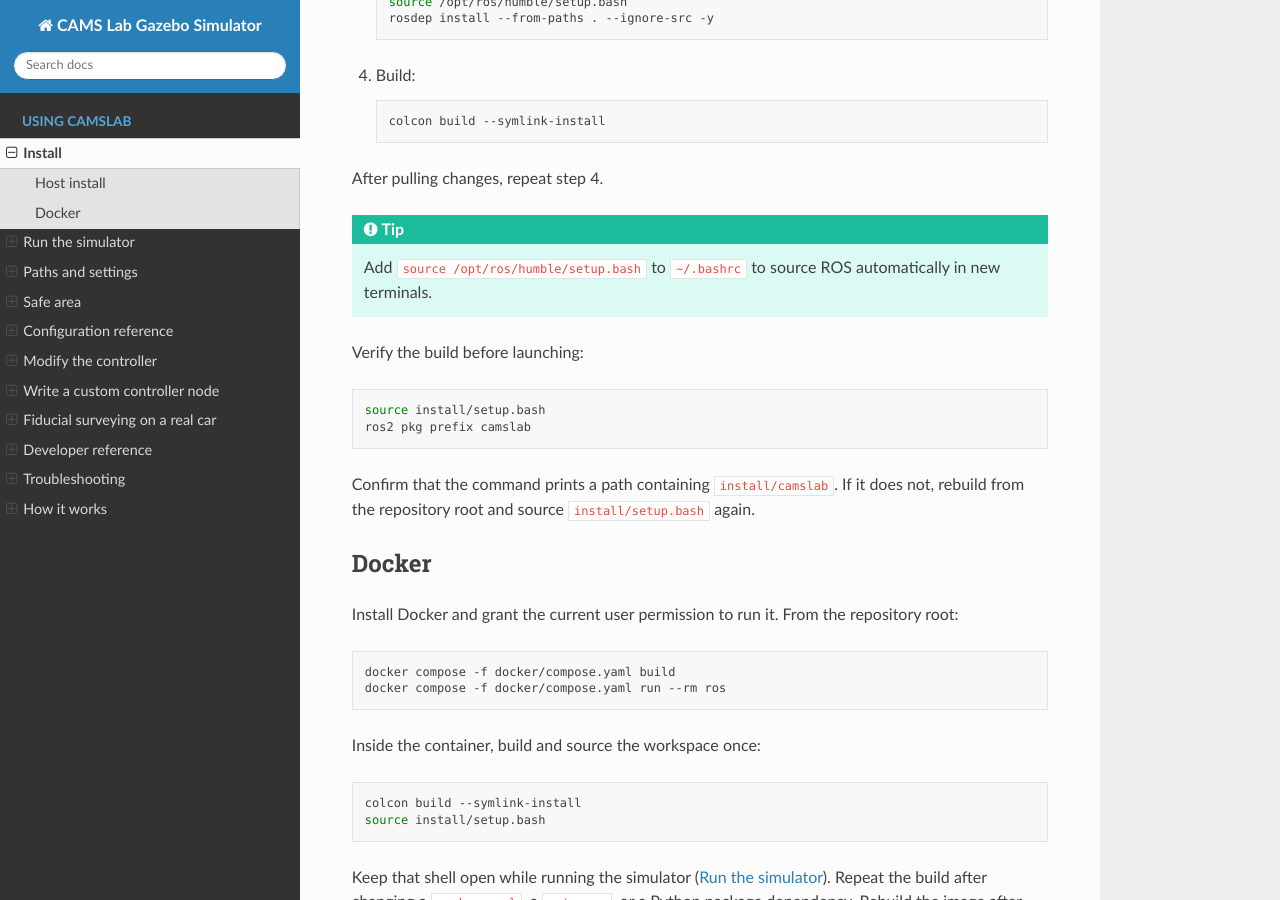
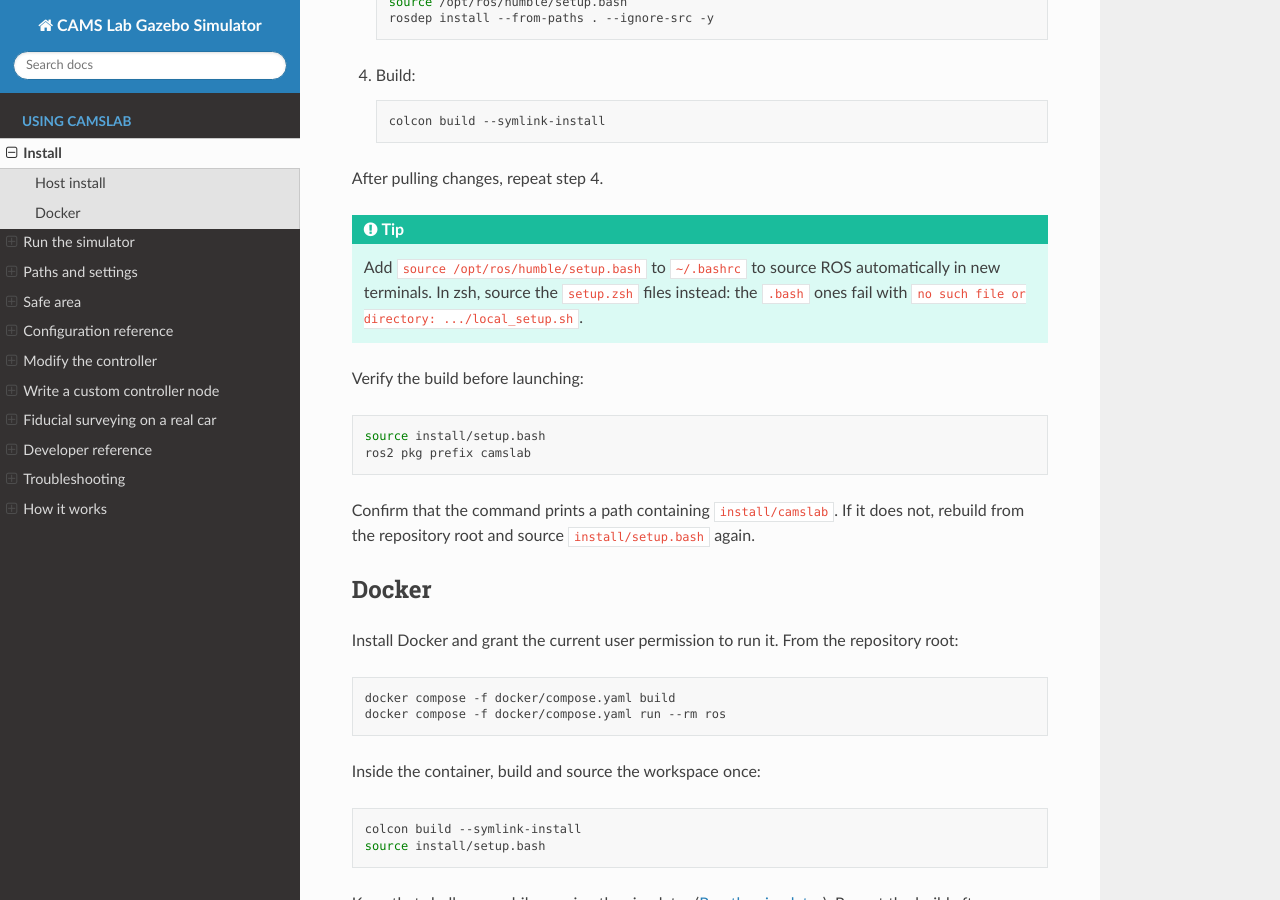
Before and after one commit to aicheye/camslab_ws, a Sphinx documentation site: the page built from docs/install.md, in a window 1280 px wide and 900 px high, scrolled down 639 px. Built offline with Sphinx 7.4.7 and the Read the Docs theme 3.1.0, drawn with Linux system fonts in a browser that asks for light colours.

Commit message:
Tell zsh users to source the setup.zsh files
`source install/setup.bash` from zsh fails with "no such file or
directory: .../local_setup.sh"; the install page says so and names the
zsh files, and the survey page says to put the sourcing and
ROS_DOMAIN_ID in the shell's startup file once.

Co-Authored-By: Claude Fable 5.1 <noreply@anthropic.com>
Claude-Session: https://claude.ai/code/session_013B3SFyydPQ4NCxs85cQjQf

````diff
--- a/docs/install.md
+++ b/docs/install.md
@@ -36,7 +36,9 @@ and Gazebo dependencies inside a container.
 After pulling changes, repeat step 4.
 
 ```{tip}
-Add `source /opt/ros/humble/setup.bash` to `~/.bashrc` to source ROS automatically in new terminals.
+Add `source /opt/ros/humble/setup.bash` to `~/.bashrc` to source ROS automatically in new
+terminals. In zsh, source the `setup.zsh` files instead: the `.bash` ones fail with
+`no such file or directory: .../local_setup.sh`.
 ```
 
 Verify the build before launching:
````
Also changed, not shown: docs/hardware-survey.md (+3 -0 lines).
